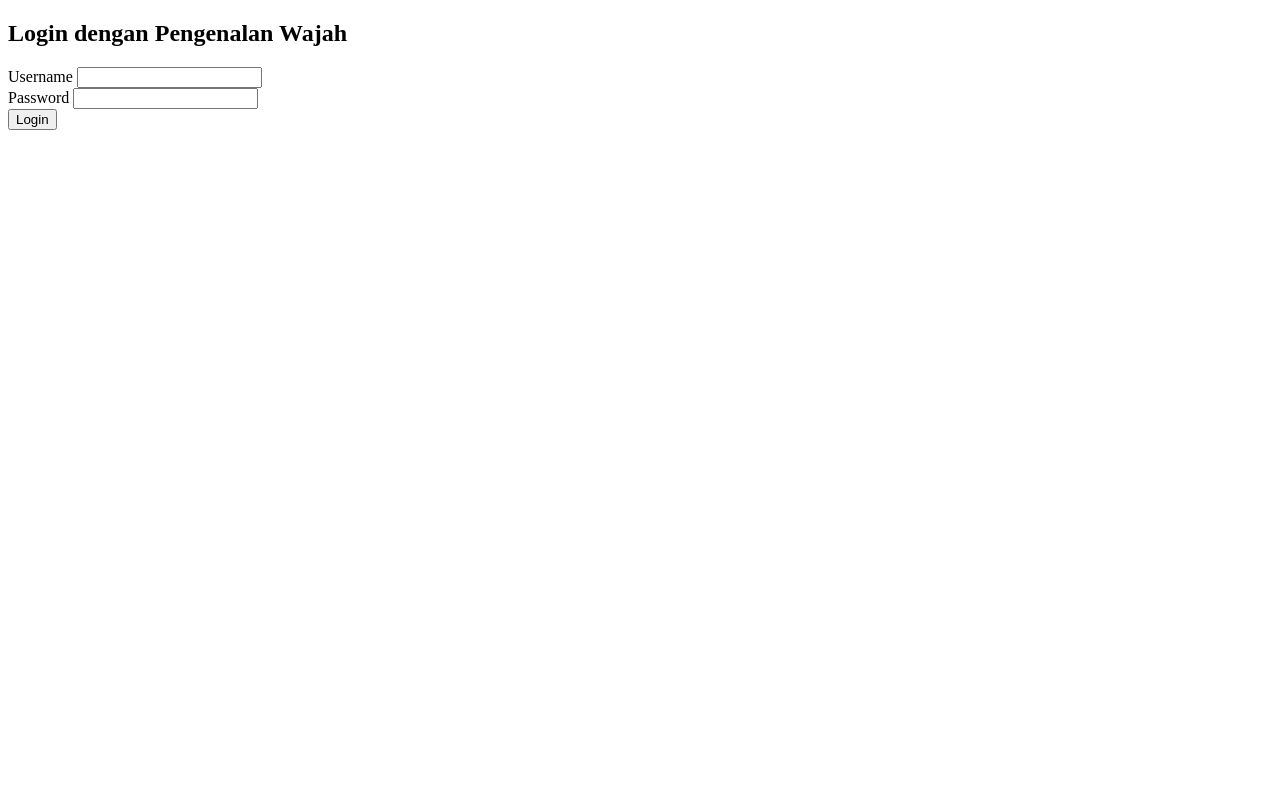
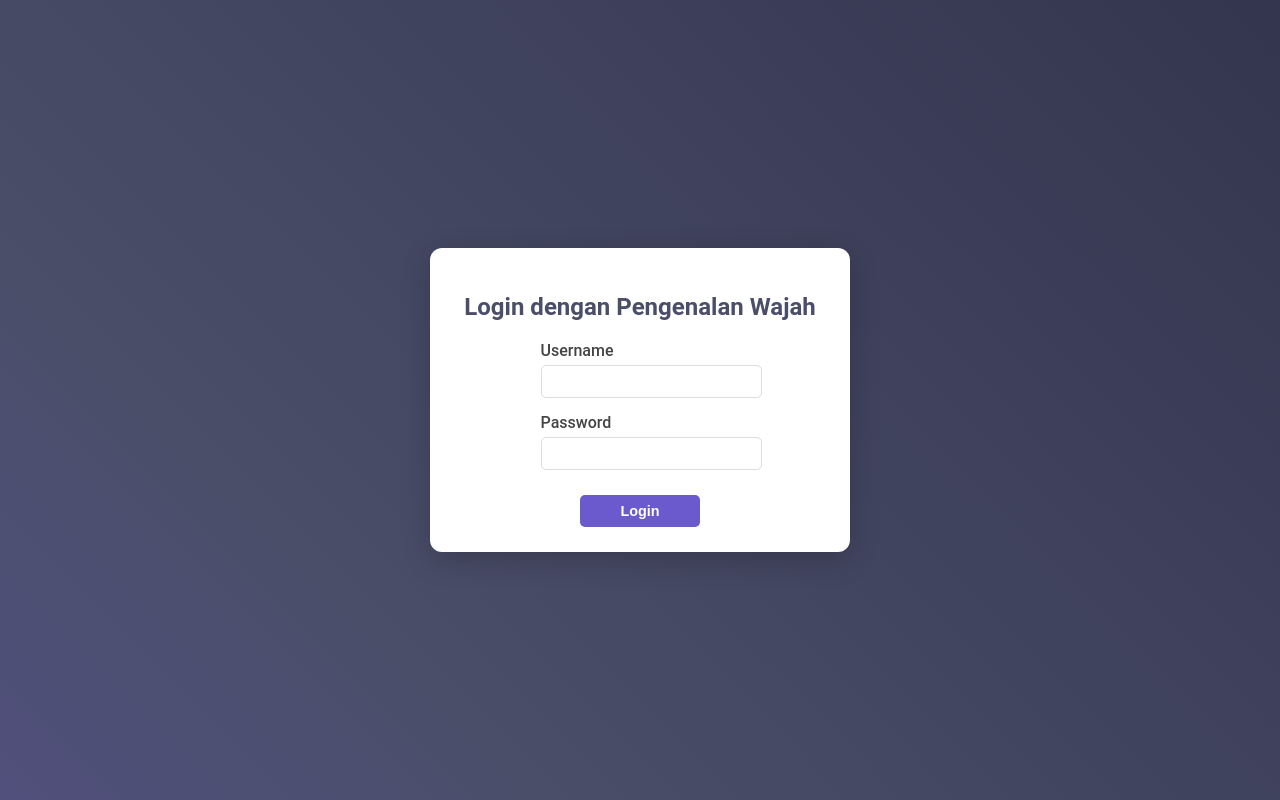
Before and after one commit to MuhammadRizki1303/Project-Smart-Loker-Berbasis-RFID, a PHP site: page /login.php in a window 1280 px wide. Run offline with PHP 8.4, Linux system fonts and the light colour scheme.

Commit message:
huhuuhuhu

```diff
--- a/login.php
+++ b/login.php
@@ -49,11 +49,138 @@ $conn->close();
 <html lang="en">
 
 <head>
-    <!-- Metadata dan styling seperti sebelumnya -->
+    <meta charset="UTF-8">
+    <meta name="viewport" content="width=device-width, initial-scale=1.0">
+    <title>Login Pengenalan Wajah</title>
+    <style>
+        /* Global Styles */
+        body {
+            background: linear-gradient(45deg, #ff7f50, #6a5acd, #4a4e69, #22223b);
+            background-size: 400% 400%;
+            animation: gradientBG 15s ease infinite;
+            display: flex;
+            justify-content: center;
+            align-items: center;
+            min-height: 100vh;
+            font-family: 'Roboto', sans-serif;
+            margin: 0;
+            color: #333;
+        }
+
+        @keyframes gradientBG {
+            0% {
+                background-position: 0% 50%;
+            }
+
+            50% {
+                background-position: 100% 50%;
+            }
+
+            100% {
+                background-position: 0% 50%;
+            }
+        }
+
+        /* Container for the login form */
+        .login-container {
+            background: #fff;
+            padding: 25px 30px;
+            border-radius: 12px;
+            box-shadow: 0 8px 30px rgba(0, 0, 0, 0.2);
+            width: 90%;
+            max-width: 360px;
+            text-align: center;
+            opacity: 0;
+            transform: translateY(-20px);
+            transition: transform 0.3s ease, opacity 0.3s ease;
+        }
+
+        .login-container.show {
+            opacity: 1;
+            transform: translateY(0);
+        }
+
+        /* Title Styles */
+        h2.project-title {
+            color: #4a4e69;
+            font-size: 1.5em;
+            font-weight: bold;
+            margin-bottom: 20px;
+        }
+
+        /* Alert Message */
+        .alert {
+            background-color: #f8d7da;
+            color: #721c24;
+            padding: 10px;
+            border-radius: 5px;
+            margin-bottom: 15px;
+        }
+
+        /* Form Label Styles */
+        .form-label {
+            color: #444;
+            font-weight: 500;
+            display: block;
+            text-align: left;
+            margin-bottom: 5px;
+        }
+
+        /* Input Field Styles */
+        .form-control {
+            width: 100%;
+            padding: 8px 10px;
+            border-radius: 5px;
+            border: 1px solid #ddd;
+            margin-bottom: 15px;
+            transition: border-color 0.3s ease, box-shadow 0.3s ease;
+        }
+
+        .form-control:focus {
+            border-color: #6a5acd;
+            box-shadow: 0 0 5px rgba(106, 90, 205, 0.4);
+            outline: none;
+        }
+
+        /* Button Styles */
+        .btn-primary {
+            background-color: #6a5acd;
+            color: white;
+            padding: 8px;
+            border-radius: 5px;
+            font-size: 0.9em;
+            font-weight: 600;
+            border: none;
+            cursor: pointer;
+            transition: background-color 0.3s ease, transform 0.2s ease;
+            width: 100%;
+            max-width: 120px;
+            margin-top: 10px;
+        }
+
+        .btn-primary:hover {
+            background-color: #ff7f50;
+            transform: translateY(-2px);
+        }
+
+        /* Center Button */
+        form {
+            display: flex;
+            flex-direction: column;
+            align-items: center;
+        }
+
+        /* Responsive adjustments */
+        @media (max-width: 768px) {
+            .login-container {
+                padding: 20px;
+            }
+        }
+    </style>
 </head>
 
 <body>
-    <div class="login-container">
+    <div class="login-container show">
         <h2 class="text-center project-title">Login dengan Pengenalan Wajah</h2>
 
         <?php if (isset($error_message)): ?>
```
